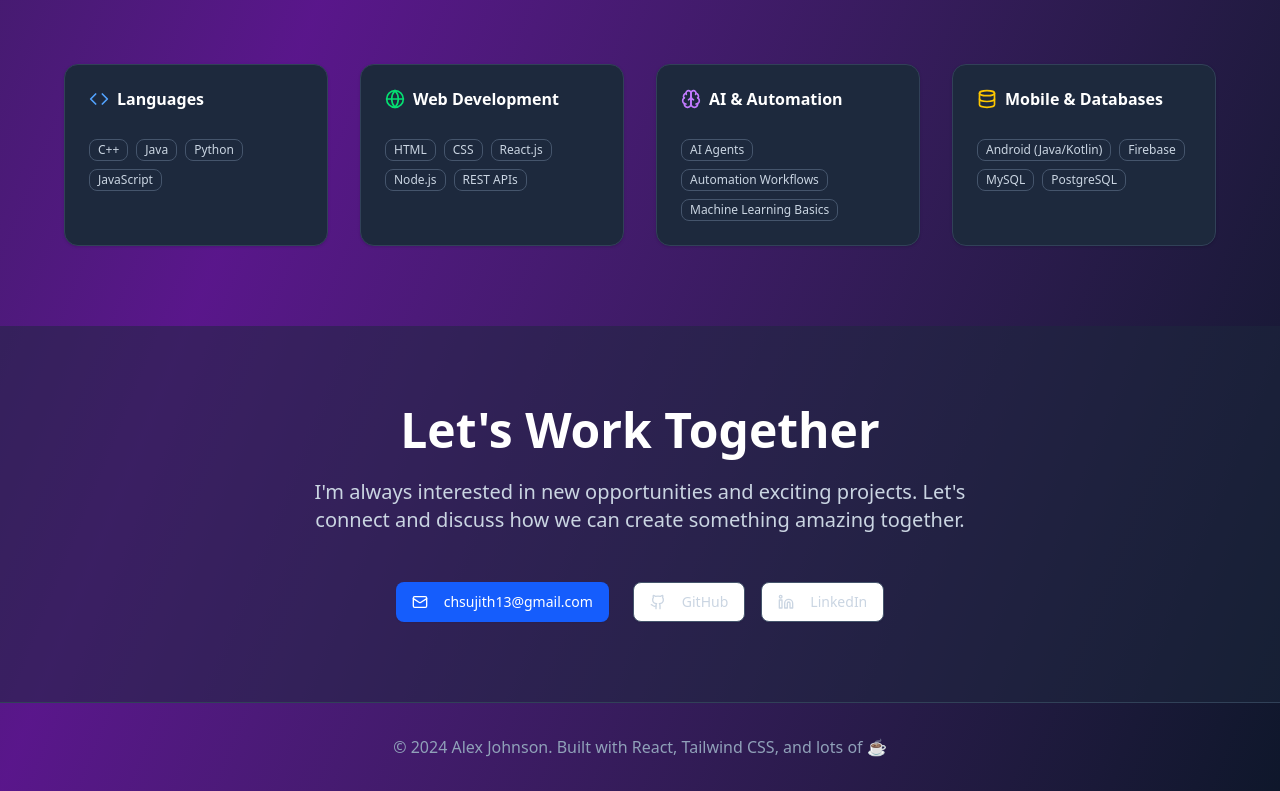
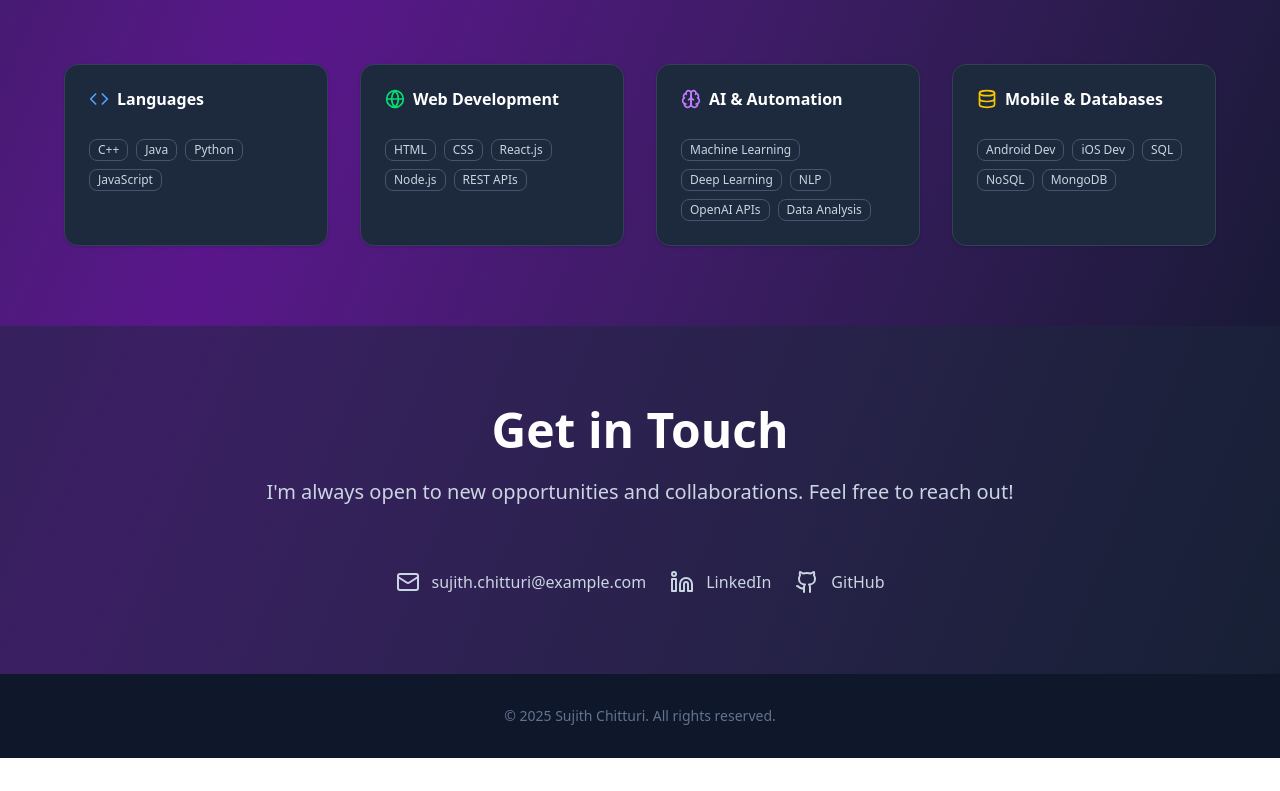
Before and after one commit to sujith130/portfolio, a React (Vite) app: page / in a window 1280 px wide. Shown: the part 2380-3171 px from the top of the page. After the commit the page ends 3138 px from the top, so only its background shows below. Built offline with nearby package versions, Linux system fonts and the light colour scheme.

Commit message:
Version 6: Save current changes

```diff
--- a/src/App.jsx
+++ b/src/App.jsx
@@ -1,3 +1,4 @@
+
 import { useState, useEffect } from 'react'
 import { Button } from '@/components/ui/button.jsx'
 import { Card, CardContent, CardDescription, CardHeader, CardTitle } from '@/components/ui/card.jsx'
@@ -189,7 +190,7 @@ function App() {
                 <h3 className="text-2xl font-semibold text-white mb-4">What I Do</h3>
                 <p className="text-slate-300 mb-6">
                   I specialize in developing AI agents, secure full-stack web solutions, and scalable mobile applications.
-                  My expertise spans modern web frameworks, machine learning, and mobile development, enhancing efficiency and driving innovation.
+                  My expertise spans modern web frameworks, machine learning, and mobile development, enhancing efficiency and drive innovation.
                 </p>
               </motion.div>
 
@@ -390,7 +391,7 @@ function App() {
                 </CardHeader>
                 <CardContent>
                   <div className="flex flex-wrap gap-2">
-                    {[ "AI Agents", "Automation Workflows", "Machine Learning Basics"].map((skill) => (
+                    {[ "Machine Learning", "Deep Learning", "NLP", "OpenAI APIs", "Data Analysis"].map((skill) => (
                       <Badge key={skill} variant="outline" className="border-slate-600 text-slate-300">
                         {skill}
                       </Badge>
@@ -400,7 +401,7 @@ function App() {
               </Card>
             </motion.div>
 
-            {/* Mobile Development & Databases */}
+            {/* Mobile & Databases */}
             <motion.div variants={fadeInUp}>
               <Card className="bg-slate-800 border-slate-700 h-full">
                 <CardHeader>
@@ -411,7 +412,7 @@ function App() {
                 </CardHeader>
                 <CardContent>
                   <div className="flex flex-wrap gap-2">
-                    {[ "Android (Java/Kotlin)", "Firebase", "MySQL", "PostgreSQL"].map((skill) => (
+                    {[ "Android Dev", "iOS Dev", "SQL", "NoSQL", "MongoDB"].map((skill) => (
                       <Badge key={skill} variant="outline" className="border-slate-600 text-slate-300">
                         {skill}
                       </Badge>
@@ -426,55 +427,56 @@ function App() {
 
       {/* Contact Section */}
       <section id="contact" className="py-20 px-4 bg-slate-800/50">
-        <div className="max-w-4xl mx-auto text-center">
+        <div className="max-w-6xl mx-auto text-center">
           <motion.div
+            className="text-center mb-16"
             variants={fadeInUp}
             initial="initial"
             whileInView="animate"
             viewport={{ once: true }}
           >
-            <h2 className="text-4xl md:text-5xl font-bold text-white mb-6">Let's Work Together</h2>
-            <p className="text-xl text-slate-300 mb-12 max-w-2xl mx-auto">
-              I'm always interested in new opportunities and exciting projects.
-              Let's connect and discuss how we can create something amazing together.
+            <h2 className="text-4xl md:text-5xl font-bold text-white mb-6">Get in Touch</h2>
+            <p className="text-xl text-slate-300 max-w-3xl mx-auto">
+              I'm always open to new opportunities and collaborations. Feel free to reach out!
             </p>
+          </motion.div>
 
-            <div className="flex flex-col sm:flex-row gap-6 justify-center items-center">
-              <Button
-                size="lg"
-                className="bg-blue-600 hover:bg-blue-700 text-white px-8 py-3"
-              >
-                <Mail className="mr-2 h-5 w-5" />
-                chsujith13@gmail.com
-              </Button>
-
-              <div className="flex space-x-4">
-                <Button size="lg" variant="outline" className="border-slate-600 text-slate-300 hover:bg-slate-800">
-                  <Github className="mr-2 h-5 w-5" />
-                  GitHub
-                </Button>
-                <Button size="lg" variant="outline" className="border-slate-600 text-slate-300 hover:bg-slate-800">
-                  <Linkedin className="mr-2 h-5 w-5" />
-                  LinkedIn
-                </Button>
-              </div>
-            </div>
+          <motion.div
+            className="flex flex-col sm:flex-row justify-center gap-6"
+            variants={staggerContainer}
+            initial="initial"
+            whileInView="animate"
+            viewport={{ once: true }}
+          >
+            <motion.div variants={fadeInUp}>
+              <a href="mailto:sujith.chitturi@example.com" className="flex items-center justify-center space-x-3 text-slate-300 hover:text-white transition-colors">
+                <Mail className="h-6 w-6" />
+                <span>sujith.chitturi@example.com</span>
+              </a>
+            </motion.div>
+            <motion.div variants={fadeInUp}>
+              <a href="http://www.linkedin.com/in/sujith-chitturi" target="_blank" rel="noopener noreferrer" className="flex items-center justify-center space-x-3 text-slate-300 hover:text-white transition-colors">
+                <Linkedin className="h-6 w-6" />
+                <span>LinkedIn</span>
+              </a>
+            </motion.div>
+            <motion.div variants={fadeInUp}>
+              <a href="https://github.com/sujith130" target="_blank" rel="noopener noreferrer" className="flex items-center justify-center space-x-3 text-slate-300 hover:text-white transition-colors">
+                <Github className="h-6 w-6" />
+                <span>GitHub</span>
+              </a>
+            </motion.div>
           </motion.div>
         </div>
       </section>
 
-
-
       {/* Footer */}
-      <footer className="py-8 px-4 border-t border-slate-700">
-        <div className="max-w-6xl mx-auto text-center">
-          <p className="text-slate-400">
-            © 2024 Alex Johnson. Built with React, Tailwind CSS, and lots of ☕
-          </p>
+      <footer className="py-8 px-4 text-center text-slate-500 text-sm bg-slate-900">
+        <div className="max-w-6xl mx-auto">
+          <p>&copy; {new Date().getFullYear()} Sujith Chitturi. All rights reserved.</p>
         </div>
       </footer>
 
-      {/* Scroll to Top Button */}
       <ScrollToTop />
     </div>
   )
```
Also changed, not shown: 5 other files (tests, documents, lock files or other folders).
